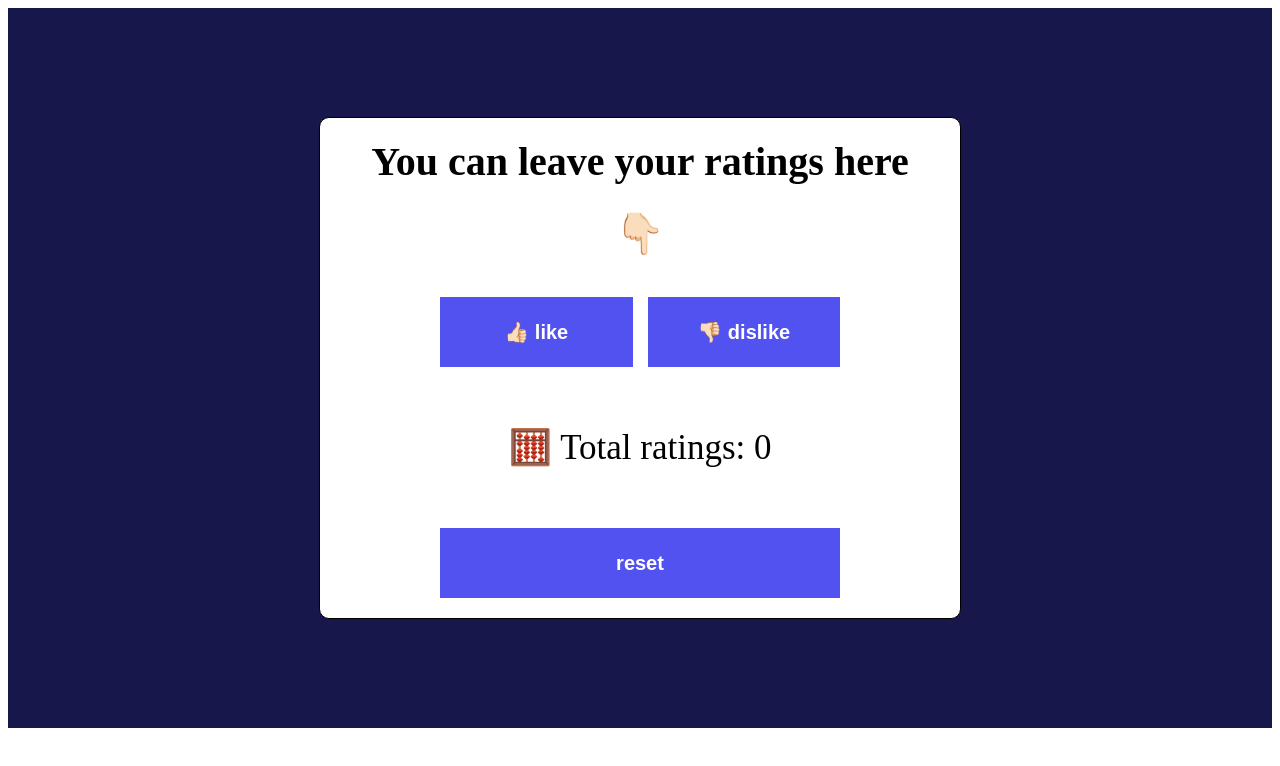
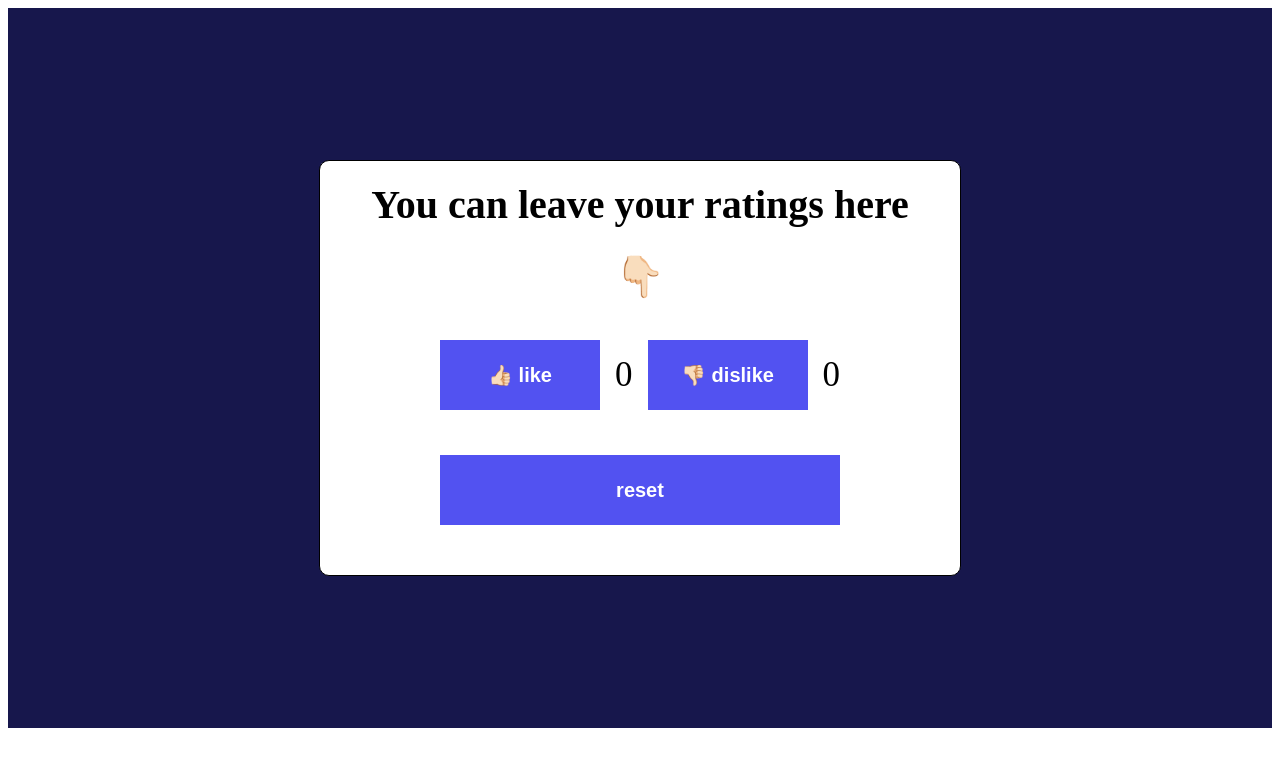
Before and after one commit to Lunasonne/ReactProjekt_67, a React (Vite) app: page / in a window 1280 px wide. Shown: the top 766 px of the page. Built offline with nearby package versions, Linux system fonts and the light colour scheme.

Commit message:
Counter and Feedback_Homework

```diff
--- a/src/components/Feedback/Feedback.jsx
+++ b/src/components/Feedback/Feedback.jsx
@@ -15,11 +15,10 @@ const Reset = () => {setLikeCount(0); setDislikeCount(0)};
   <h1 className= "header">You can leave your ratings here </h1>
   <div className="emoji">👇🏻</div>
   <div className="button_row">
-       <Button name=" 👍🏻 like" onClick={like} />
-        <Button name="👎🏻 dislike" onClick={disLike} />
+       <Button name=" 👍🏻 like" onClick={like} /> {likeCount}
+        <Button name="👎🏻 dislike" onClick={disLike} /> {dislikeCount}
       </div>
-        <p className="count">🧮 Total ratings:  {likeCount + dislikeCount} </p>
-         <div className="button_control">
+       <div className="button_control">
         <Button name="reset" onClick={Reset} />
       </div>
       </div>
--- a/src/components/Feedback/styles.css
+++ b/src/components/Feedback/styles.css
@@ -25,6 +25,8 @@ margin: 0;
  }
  .button_control {
   width: 400px;
+  margin-top: 20px;
+  margin-bottom: 30px
 }
 .button_row {
   display: flex;
```
